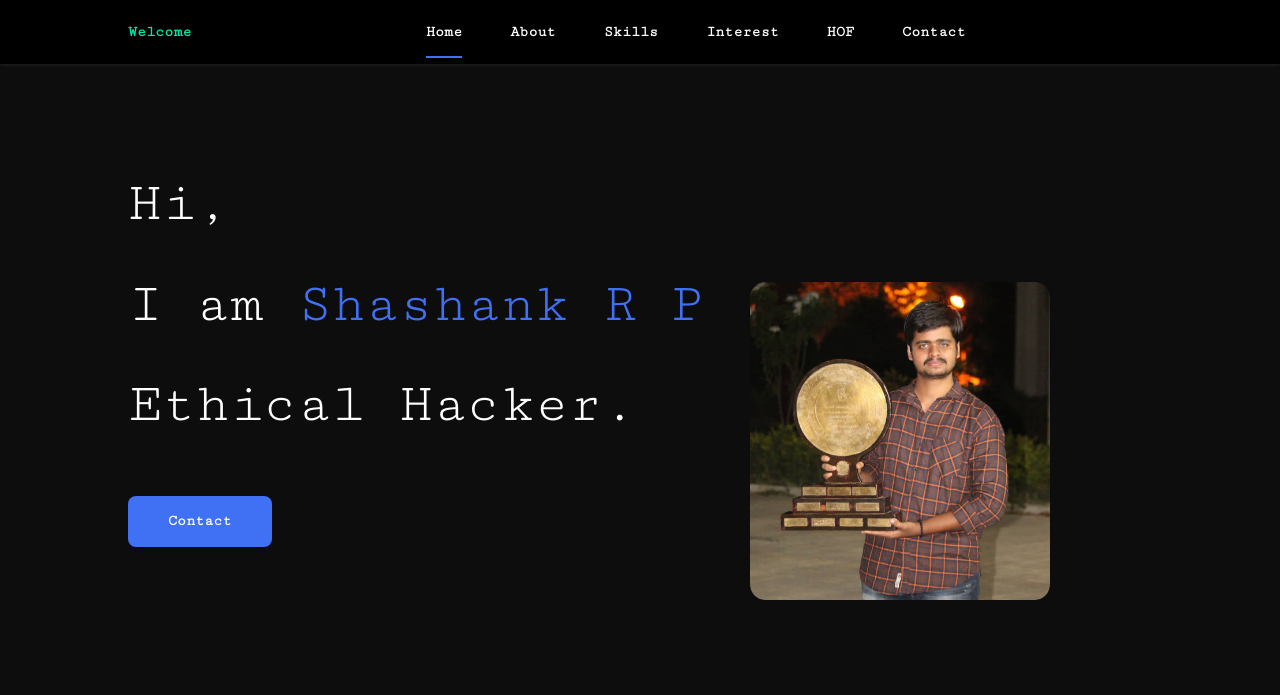
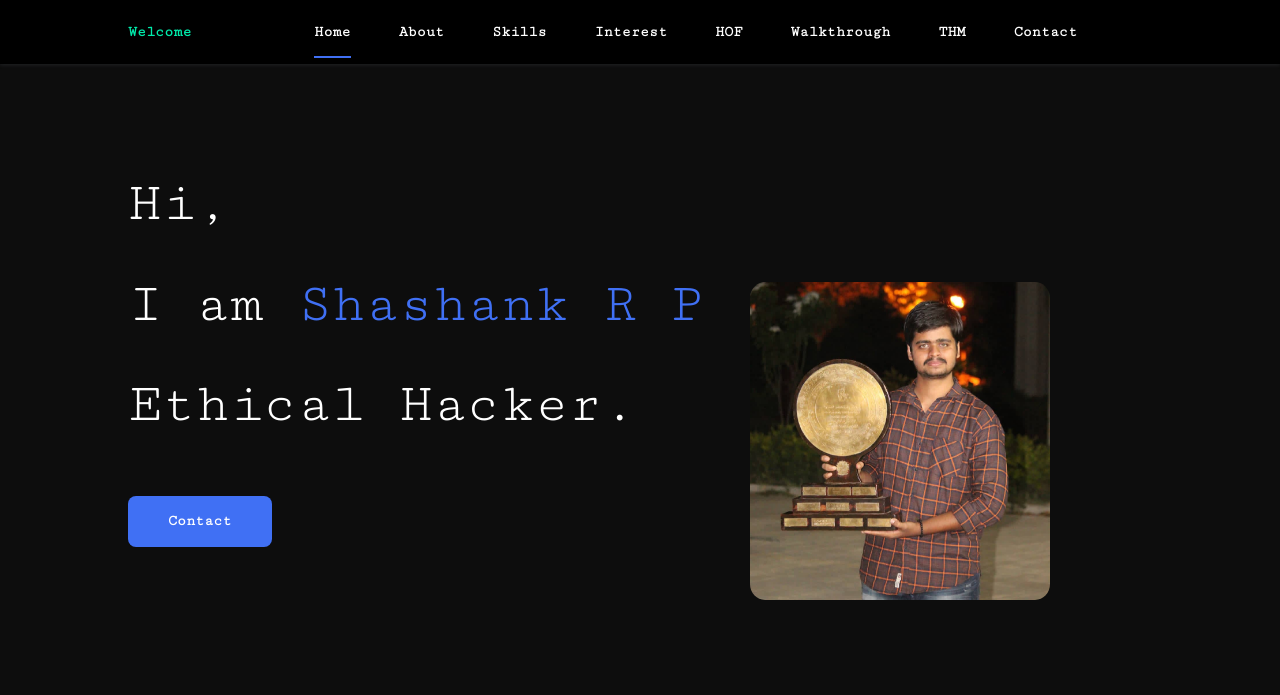
Before and after one commit to shashankrp/shashankrp.github.io, a plain HTML site: page index.html in a window 1280 px wide. Shown: the top 695 px of the page. Drawn offline with nearby package versions, Linux system fonts and the light colour scheme.

Commit message:
Update index.html

```diff
--- a/index.html
+++ b/index.html
@@ -49,6 +49,8 @@
                         <li class="nav__item"><a href="#skills" class="nav__link">Skills</a></li>
                         <li class="nav__item"><a href="#work" class="nav__link">Interest</a></li>
                         <li class="nav__item"><a href="#HOF" class="nav__link">HOF</a></li>
+			<li class="nav__item"><a href="#Walkthrough" class="nav__link">Walkthrough</a></li>
+			<li class="nav__item"><a href="#THM" class="nav__link">THM</a></li>
                         <li class="nav__item"><a href="#contact" class="nav__link">Contact</a></li>
                     </ul>
                 </div>
```
